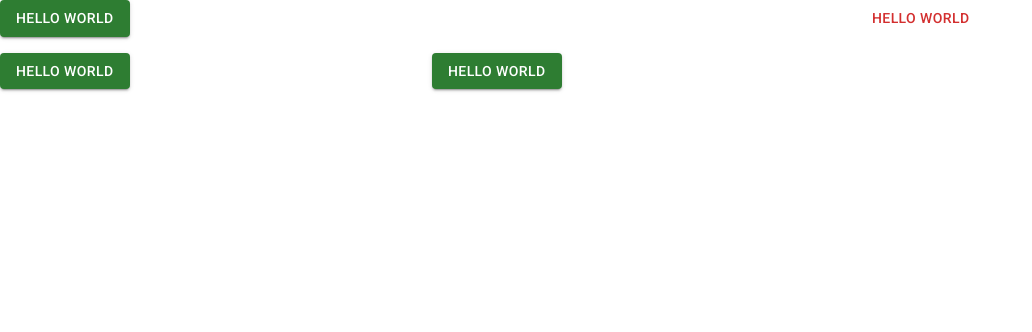
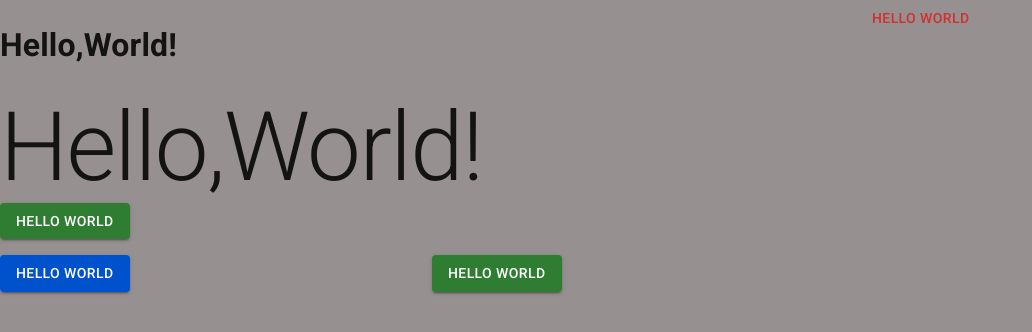
Before and after one commit to yanmasa/react-mui-app, a React (Create React App) app: page / in a window 1280 px wide. Shown: the top 332 px of the page, without its empty margins (0-1032 px from the left). Built offline with nearby package versions, Linux system fonts and the light colour scheme.

Commit message:
Grobalスタイルの変更

```diff
--- a/src/App.tsx
+++ b/src/App.tsx
@@ -1,11 +1,17 @@
 import React from "react";
 import Button from "@mui/material/Button";
-import { Grid } from "@mui/material";
+import { CssBaseline, Grid, Typography } from "@mui/material";
+import { ThemeProvider } from '@mui/material/styles'
+import theme  from "./theme/theme";
 
 function App() {
   return (
+    <ThemeProvider theme={theme}>
+      <CssBaseline/>
     <Grid container spacing={2}>
       <Grid item xs={6} md={8}>
+        <h1>Hello,World!</h1>
+        <Typography variant="h1">Hello,World!</Typography>
         <Button variant="contained" color="success">
           Hello World
         </Button>
@@ -16,7 +22,7 @@ function App() {
         </Button>
       </Grid>
       <Grid item xs={6} md={4}>
-        <Button variant="contained" color="success">
+        <Button variant="contained" color="primary">
           Hello World
         </Button>
       </Grid>
@@ -26,6 +32,7 @@ function App() {
         </Button>
       </Grid>
     </Grid>
+    </ThemeProvider>
   );
 }
 
--- /dev/null
+++ b/src/theme/theme.ts
@@ -0,0 +1,18 @@
+import { createTheme } from "@mui/material/styles";
+
+const theme = createTheme({
+  palette: {
+    primary: {
+      main: '#0052cc',
+    },
+    secondary: {
+      main: '#edf2ff',
+    },
+    background: {
+      default: '#969090',
+      paper: '#fbf7f7',
+    },
+  },
+});
+
+export default theme;
```
